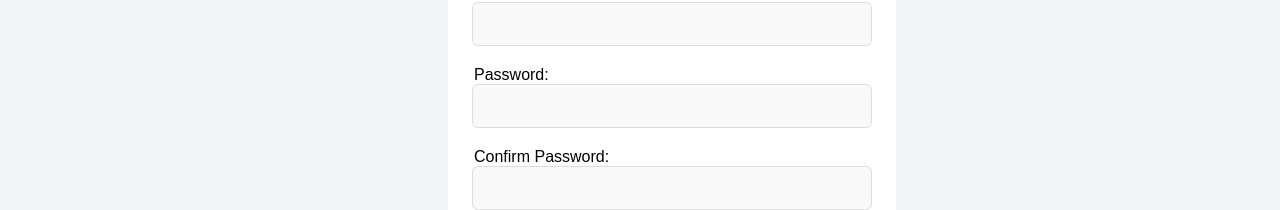
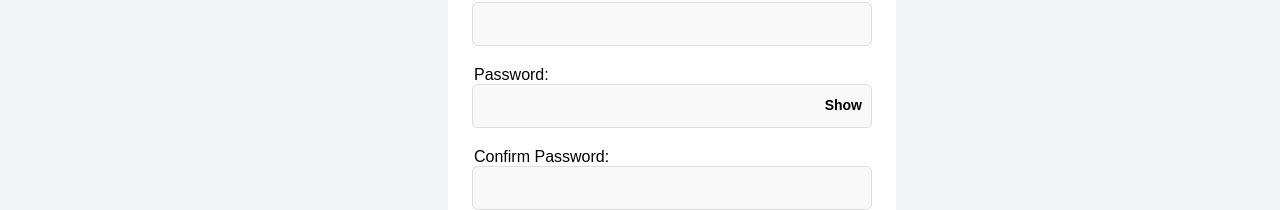
Before and after one commit to jagadeeshpj1610/bankProject, a React (Vite) app in the folder frontend/: page /usersignup in a window 1280 px wide. Shown: the part 317-527 px from the top of the page. Built offline with nearby package versions, Linux system fonts and the light colour scheme.

Commit message:
add the show hide in signup also

```diff
--- a/frontend/src/components/Signup.jsx
+++ b/frontend/src/components/Signup.jsx
@@ -11,6 +11,7 @@ const UserSignup = () => {
   const [passwordMatchError, setPasswordMatchError] = useState('');
   const [emailError, setEmailError] = useState('');
   const [passwordError, setPasswordError] = useState('');
+  const [showPassword, setShowPassword] = useState(false);
   const navigate = useNavigate();
 
   const validateEmail = (email) => email.includes('@gmail.com');
@@ -110,13 +111,21 @@ const UserSignup = () => {
         {emailError && <div className="errorMessage">{emailError}</div>}
 
         <label className="formLabel">Password:</label>
+        <div className="passwordInputContainer">
           <input
-          type="password"
+            type={showPassword ? "text" : "password"}
             className="formInput"
             value={password}
             onChange={handlePasswordChange}
             required
           />
+          <span
+            className="togglePassword"
+            onClick={() => setShowPassword(!showPassword)}
+          >
+            {showPassword ? "Hide" : "Show"}
+          </span>
+        </div>
         {passwordError && <div className="errorMessage">{passwordError}</div>}
 
         <label className="formLabel">Confirm Password:</label>
--- a/frontend/src/css/index.css
+++ b/frontend/src/css/index.css
@@ -188,3 +188,24 @@ h5 a:hover {
   font-size: 16px;
   color: black;
 }
+
+.passwordInputContainer {
+  position: relative;
+  width: 100%;
+}
+
+.passwordInputContainer input {
+  width: 100%;
+  padding-right: 60px;
+}
+
+.togglePassword {
+  position: absolute;
+  top:20%;
+  right: 10px;
+  color: black;
+  font-size: 14px;
+  cursor: pointer;
+  font-weight: bold;
+  text-transform: capitalize;
+}
```
Lines whose indentation alone changed are shown as unchanged.
